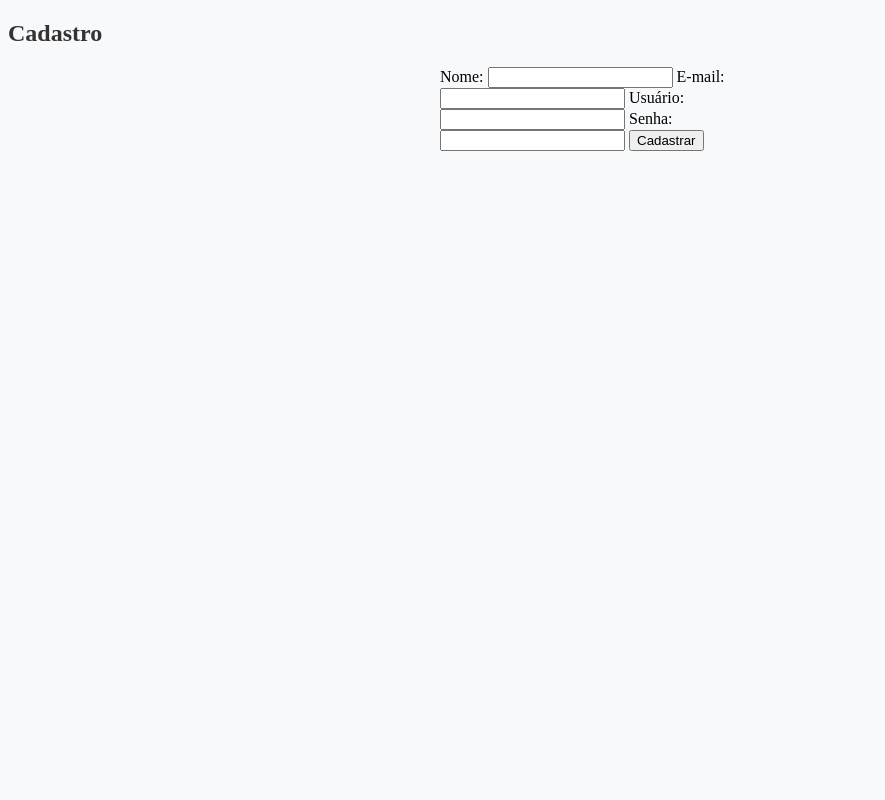
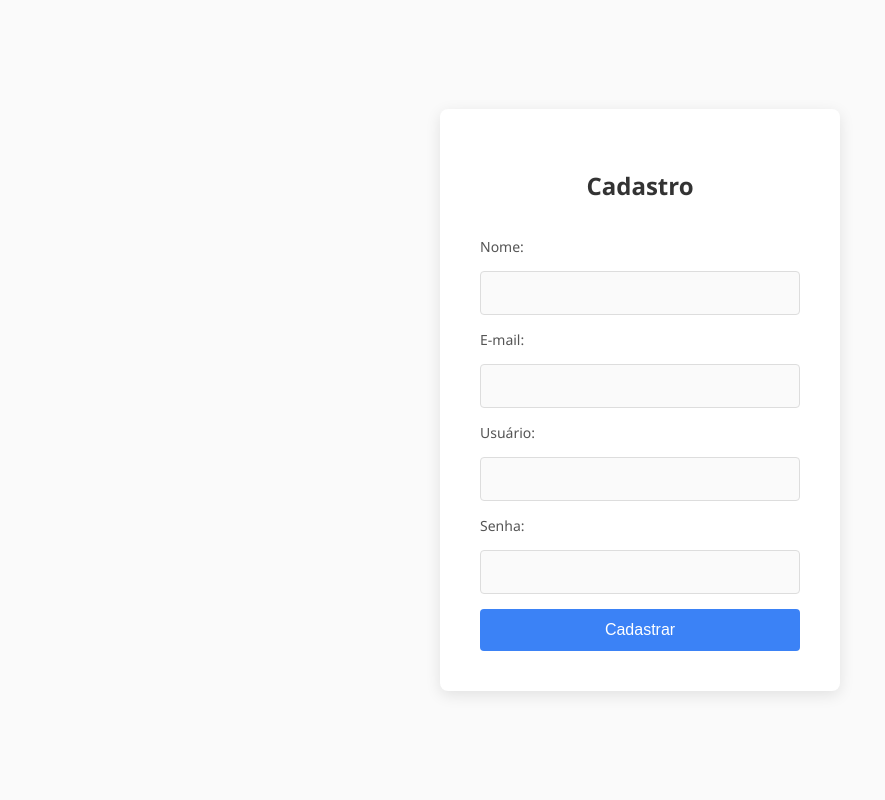
Before and after one commit to mateushildebrando/atividade2_programacao, a Flask app: page /acesso/cadastro in a window 1280 px wide. Shown: the whole page, without its empty margins (0-885 px from the left). Run offline with Flask 3, Linux system fonts and the light colour scheme; parts of the project's set-up code (start-up, migrations or seed data) failed here and were passed over.

Commit message:
Add files via upload

```diff
--- a/static/style.css
+++ b/static/style.css
@@ -1,11 +1,76 @@
 body {
-    background-color: #f8f9fa
+    margin: 0;
+    font-family: 'Segoe UI', tahoma, Geneva, verdana, sans-serif;
+    background: #fafafa; /* Um fundo claro mais suave */
+    color: #333; /* Texto em uma cor mais suave */
+    display: flex;
+    justify-content: center;
+    align-items: center;
+    height: 100vh; /* Preenche toda a altura da tela */
 }
-h1, h2{
-    color: #333
+
+.formulario {
+    display: flex;
+    flex-direction: column;
+    gap: 15px;
+    padding: 40px;
+    background: #fff;
+    border-radius: 8px;
+    box-shadow: 0 4px 15px rgba(0, 0, 0, 0.1);
+    width: 320px;
+    max-width: 100%;
+}
+
+h2 {
+    text-align: center;
+    margin-bottom: 20px;
+    color: #333;
+    font-size: 24px;
+}
+
+label {
+    font-size: 14px;
+    color: #555;
+}
+
+input {
+    padding: 12px;
+    font-size: 16px;
+    border: 1px solid #ddd;
+    border-radius: 4px;
+    background-color: #fafafa;
+    color: #333;
+    width: 100%;
+    box-sizing: border-box;
+}
+
+input:focus {
+    outline: none;
+    border-color: #3b82f6;
+    background-color: #e0f0ff;
+}
+
+button {
+    padding: 12px;
+    font-size: 16px;
+    background-color: #3b82f6;
+    color: white;
+    border: none;
+    border-radius: 4px;
+    cursor: pointer;
+    transition: background-color 0.3s;
+}
+
+button:hover {
+    background-color: #2563eb;
+}
+
+button:active {
+    background-color: #1d4ed8;
 }
 
 form {
-    max-width: 400px;
-    margin: auto;
+    display: flex;
+    flex-direction: column;
+    gap: 15px;
 }
```
